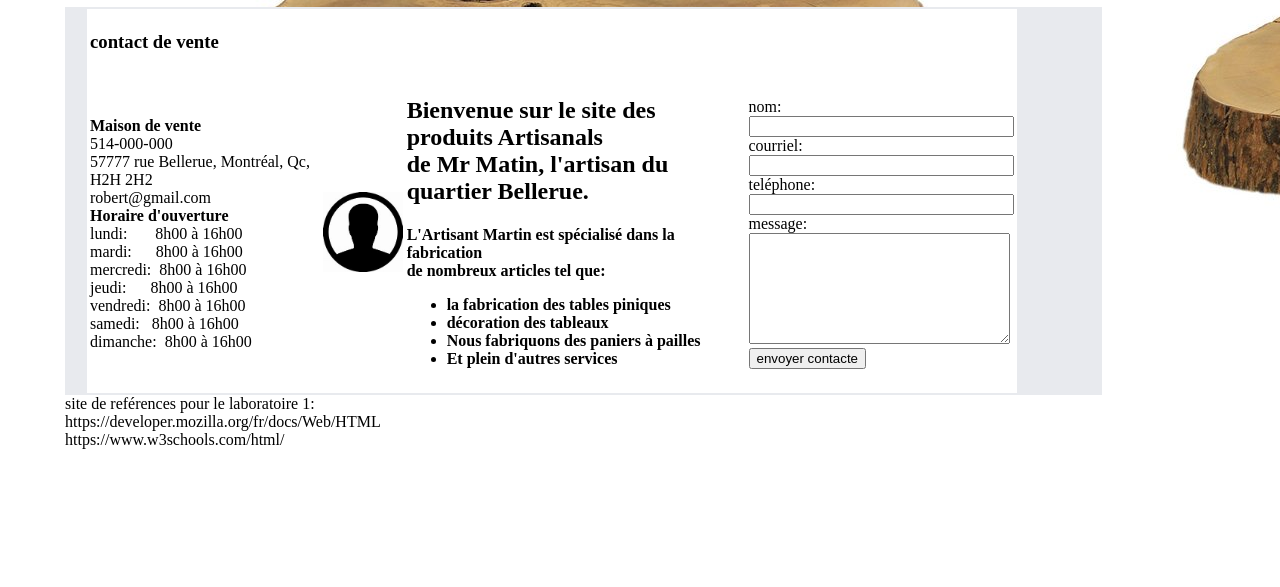
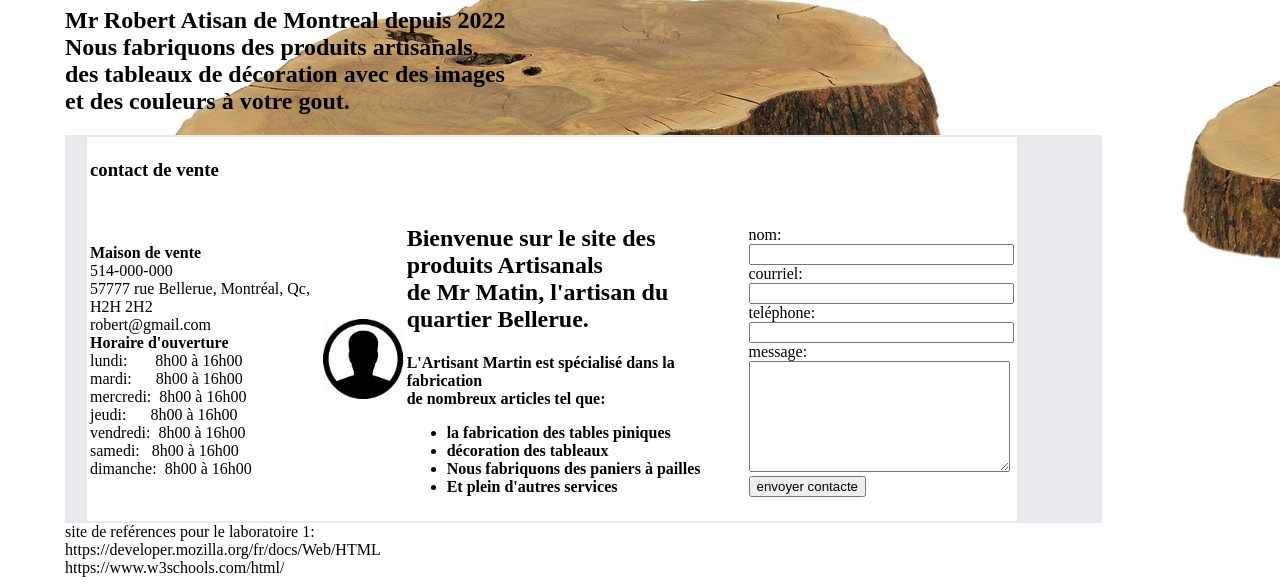
Before and after one commit to robertsergo/labo_web_html, a plain HTML site: page laboratoire1/index.html in a window 1280 px wide. Shown: the part 240-827 px from the top of the page. Before the commit the page ends 800 px from the top, so only its background shows below. Drawn offline with Linux system fonts and the light colour scheme; a script that the page names is missing.

Commit message:
update readme

```diff
--- a/laboratoire1/index.html
+++ b/laboratoire1/index.html
@@ -29,15 +29,12 @@
           <center>
             <nav>
                 <table  cellspacing="15" cellpadding="20" border="0" style="background-color: rgb(232, 234, 238);">
-                    <tr >
-
-
+                    <tr>
 
                         <td> <a href="index.html">accueil &nbsp;&nbsp;</a> </td>
                         <td>  <a href="inscription.html"> s'inscrire &nbsp;&nbsp;</a></li></td>
                         <td>  <a href="connection.html"> connecter </a></td>
                         <td> <a href="vente.html">ventes &nbsp;&nbsp;</a> </td>
-
 
                     </tr>
                 </table>
@@ -50,6 +47,16 @@
                         <h1> Produits Artisanals</h1>
                     </div>
              </center>
+
+            <div id="description_artisan">
+                <h2>
+                    Mr Robert Atisan de Montreal depuis 2022<br>
+                    Nous fabriquons des produits artisanals,<br>
+                    des tableaux de décoration avec des images<br>
+                    et des couleurs à votre gout.
+                </h2>
+
+            </div>
 
 
             <div id="contact">
```
Also changed, not shown: laboratoire1/readme.txt (added).
